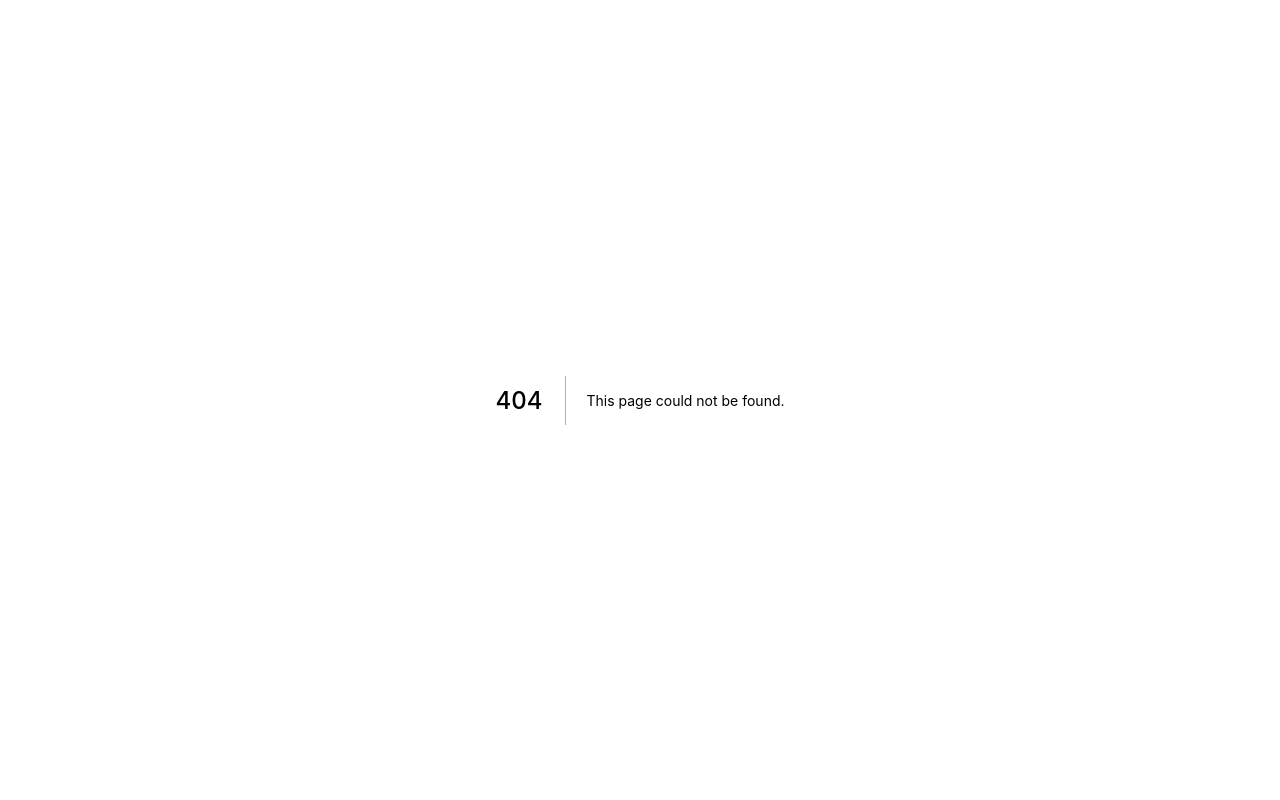
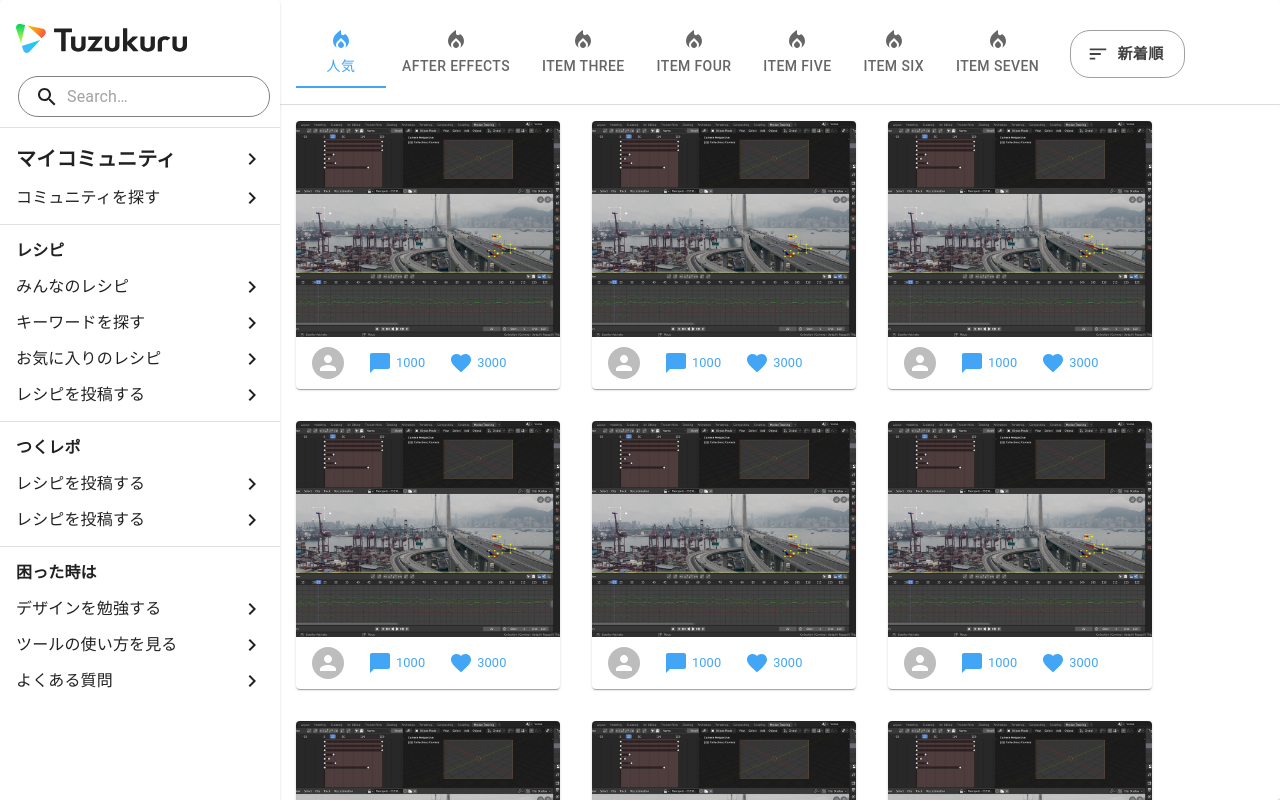
Before and after one commit to atsumaru1377/tuzukuru, a Next.js app: page /tukurepo/post in a window 1280 px wide. Before the commit this address had no page. Built offline with nearby package versions, Linux system fonts and the light colour scheme.

Commit message:
add post page

```diff
--- a/pages/components/repoCard.tsx
+++ b/pages/components/repoCard.tsx
@@ -25,7 +25,7 @@ export default function MediaCard() {
         minWidth:320,
         m:"20px",
         position:"relative",
-        borderRadius:"15px"
+        borderRadius:"20px"
     }}>
       <CardMedia
         component="img"
--- /dev/null
+++ b/pages/tukurepo/post.tsx
@@ -0,0 +1,53 @@
+import type { NextPage } from 'next'
+import Head from 'next/head'
+import Image from 'next/image'
+import styles from '../styles/Home.module.css'
+import Header  from '../components/header'
+import SideBar from '../components/globalNav'
+import Card from "../components/tukurepoCard"
+import Box from "@mui/material/Card"
+import Tabs from "../components/Tabs"
+import {css} from '@emotion/react'
+
+const boxStyle:{[key:string]:string} = {
+  paddingLeft:"280px",
+  position:"fixed",
+  height:"100%",
+  overflowY:"auto",
+  p:"32px",
+  right:"0",
+  top:"0",
+  width:'calc(100% - 280px)',
+}
+
+const Home: NextPage = () => {
+  return (
+    <>
+      <Box
+        sx={{
+          display:"flex",
+        }}>
+        <SideBar/>
+        <Box style={boxStyle}>
+            <Tabs/>
+            <Box sx={{
+              display:"flex",
+              flexWrap:"wrap"
+            }}>
+            <Card/>
+            <Card/>
+            <Card/>
+            <Card/>
+            <Card/>
+            <Card/>
+            <Card/>
+            <Card/>
+            <Card/>
+            </Box>
+        </Box>
+      </Box>
+    </>
+  )
+}
+
+export default Home
```
